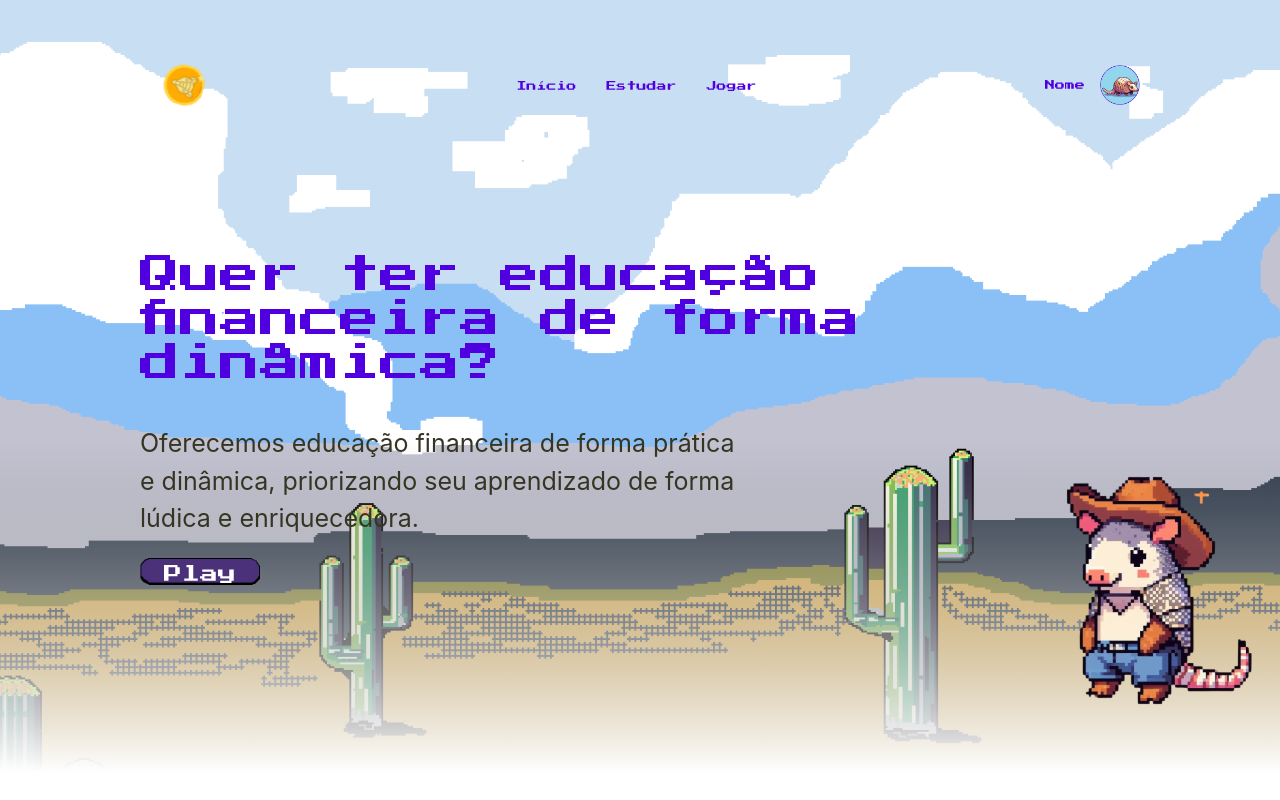
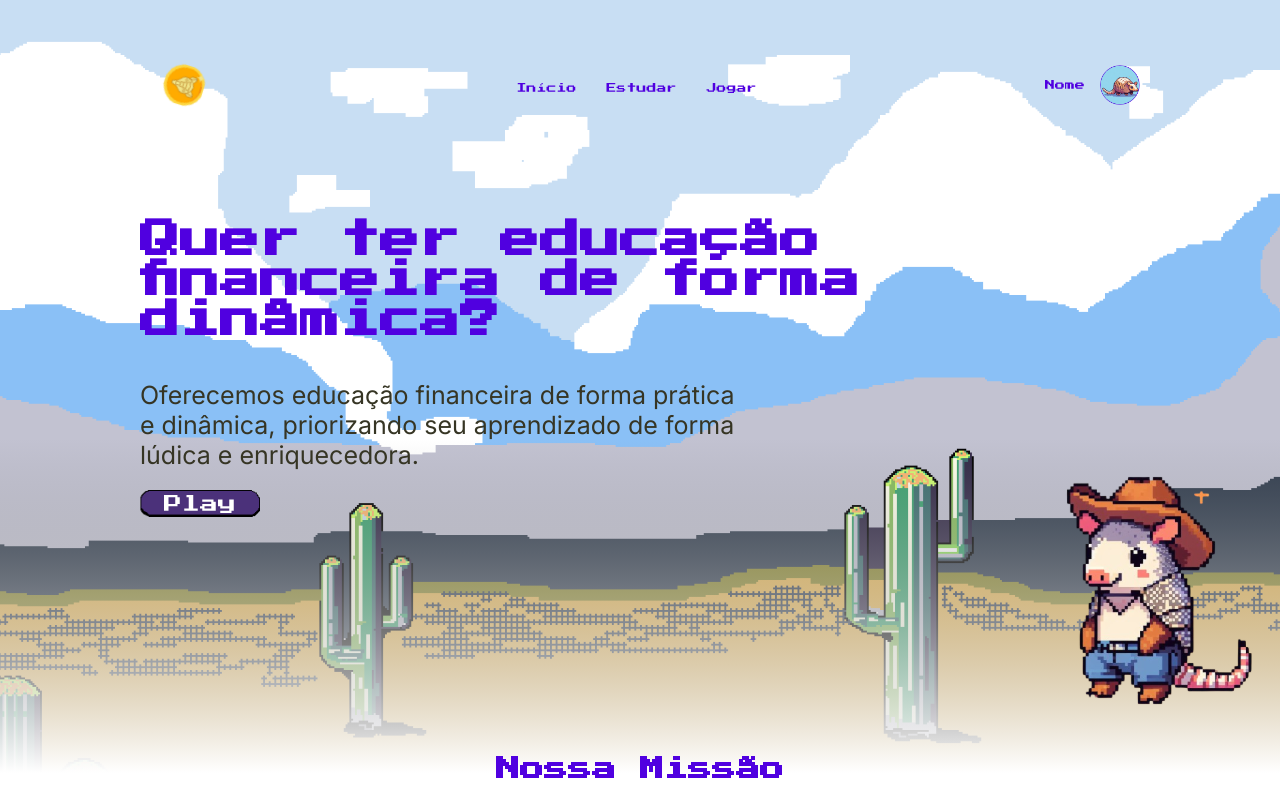
Before and after one commit to thecastrodev/TatuCash, a React (Vite) app in the folder frontend/: page / in a window 1280 px wide. Shown: the top 800 px of the page. Built offline with nearby package versions, Linux system fonts and the light colour scheme.

Commit message:
refactor: update styles

```diff
--- a/frontend/src/components/Banner/Banner.css
+++ b/frontend/src/components/Banner/Banner.css
@@ -1,6 +1,4 @@
 /* Estilos para o componente Banner */
-@import url('https://fonts.googleapis.com/css2?family=Press+Start+2P&display=swap');
-
   .text-container {
     max-width: 80%;
     max-height: 80%;
--- a/frontend/src/main.css
+++ b/frontend/src/main.css
@@ -1,68 +1,33 @@
-:root {
-  font-family: Inter, system-ui, Avenir, Helvetica, Arial, sans-serif;
-  line-height: 1.5;
-  font-weight: 400;
+@import url('https://fonts.googleapis.com/css2?family=Inter:wght@100..900&family=Press+Start+2P&display=swap');
 
-  color-scheme: light dark;
-  color: rgba(255, 255, 255, 0.87);
-  font-synthesis: none;
-  text-rendering: optimizeLegibility;
-  -webkit-font-smoothing: antialiased;
-  -moz-osx-font-smoothing: grayscale;
+
+*{
+  padding: 0;
+  margin: 0;
 }
 
-a {
-  font-weight: 500;
-  color: #646cff;
-  text-decoration: inherit;
+:root{
+  --cor-de-fundo: #FFFFFF;
+  --cor-de-fundo-rodape: #B6AE1E;
+  --titulo1: #5000E0;
+  --titulo2: #B6AE1E;
+  --titulo3: #8B872E;
+  --texto1: #363524;
+  --texto2: #000000;
+  --texto-botao1: #4B317A;
+  --texto-botao2: #363524;
+
+
+  --fonte-primaria: "Press Start 2P", system-ui;
+  --fonte-secundaria: "Inter", sans-serif;
 }
 
-a:hover {
-  color: #535bf2;
+
+body{
+  font-family: var(--fonte-primaria);
 }
 
-body {
-  margin: 0;
 
+p{
+  font-family: var(--fonte-secundaria);
 }
-
-h1 {
-  font-size: 3.2em;
-  line-height: 1.1;
-}
-
-button {
-  border-radius: 8px;
-  border: 1px solid transparent;
-  padding: 0.6em 1.2em;
-  font-size: 1em;
-  font-weight: 500;
-  font-family: inherit;
-  background-color: #1a1a1a;
-  cursor: pointer;
-  transition: border-color 0.25s;
-}
-
-button:hover {
-  border-color: #646cff;
-}
-
-button:focus,
-button:focus-visible {
-  outline: 4px auto -webkit-focus-ring-color;
-}
-
-@media (prefers-color-scheme: light) {
-  :root {
-    color: #213547;
-    background-color: #ffffff;
-  }
-
-  a:hover {
-    color: #747bff;
-  }
-
-  button {
-    background-color: #f9f9f9;
-  }
-}
```
